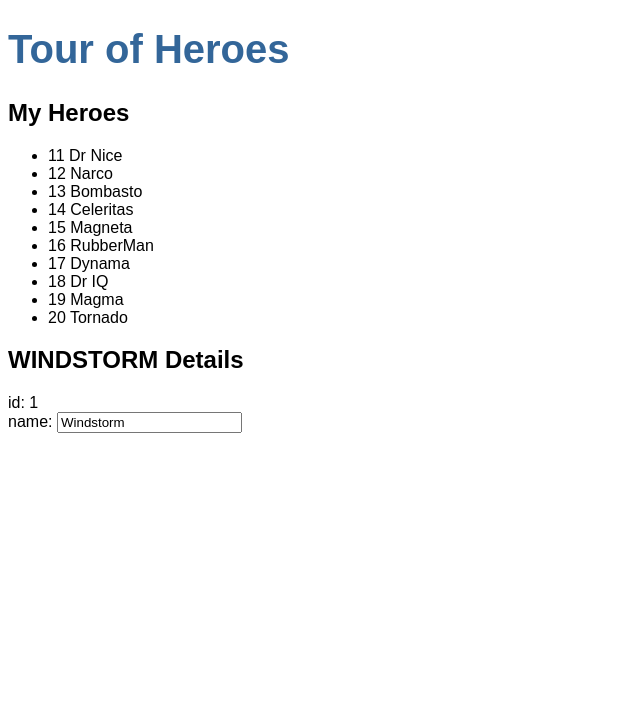
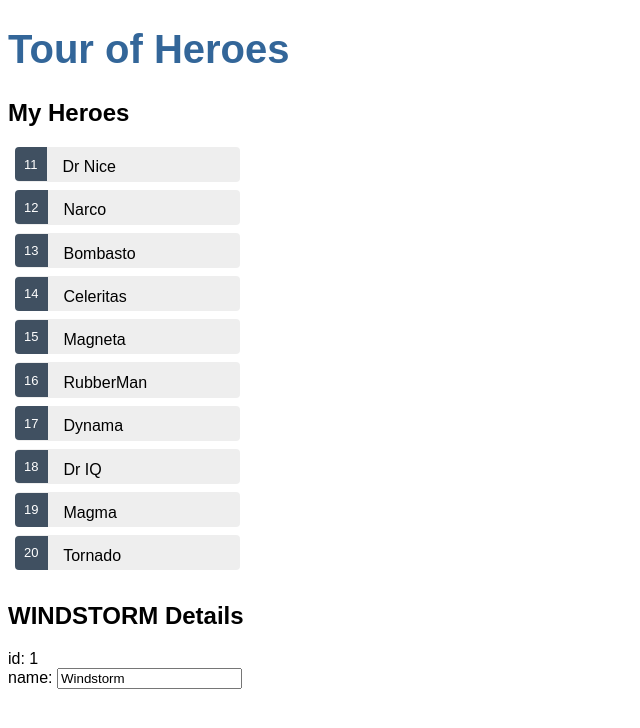
Before and after one commit to Lekx/angular-heroes, an Angular app: page / in a window 1280 px wide. Shown: the top 728 px of the page, without its empty margins (0-640 px from the left). Built offline with nearby package versions, Linux system fonts and the light colour scheme.

Commit message:
Add styles for heroes list

```diff
--- a/src/app/heroes/heroes.component.scss
+++ b/src/app/heroes/heroes.component.scss
@@ -0,0 +1,45 @@
+/* HeroesComponent's private CSS styles */
+.heroes {
+    margin: 0 0 2em 0;
+    list-style-type: none;
+    padding: 0;
+    width: 15em;
+    li {
+        cursor: pointer;
+        position: relative;
+        left: 0;
+        background-color: #EEE;
+        margin: .5em;
+        padding: .3em 0;
+        height: 1.6em;
+        border-radius: 4px;
+        &:hover {
+            color: #607D8B;
+            background-color: #DDD;
+            left: .1em;
+        }
+        &.selected {
+            background-color: #CFD8DC;
+            color: white;
+        }
+        &.selected:hover {
+        background-color: #BBD8DC;
+        color: white;
+        }
+    }
+
+    .badge {
+        display: inline-block;
+        font-size: small;
+        color: white;
+        padding: 0.8em 0.7em 0 0.7em;
+        background-color:#405061;
+        line-height: 1em;
+        position: relative;
+        left: -1px;
+        top: -4px;
+        height: 1.8em;
+        margin-right: .8em;
+        border-radius: 4px 0 0 4px;
+      }
+  }
```
